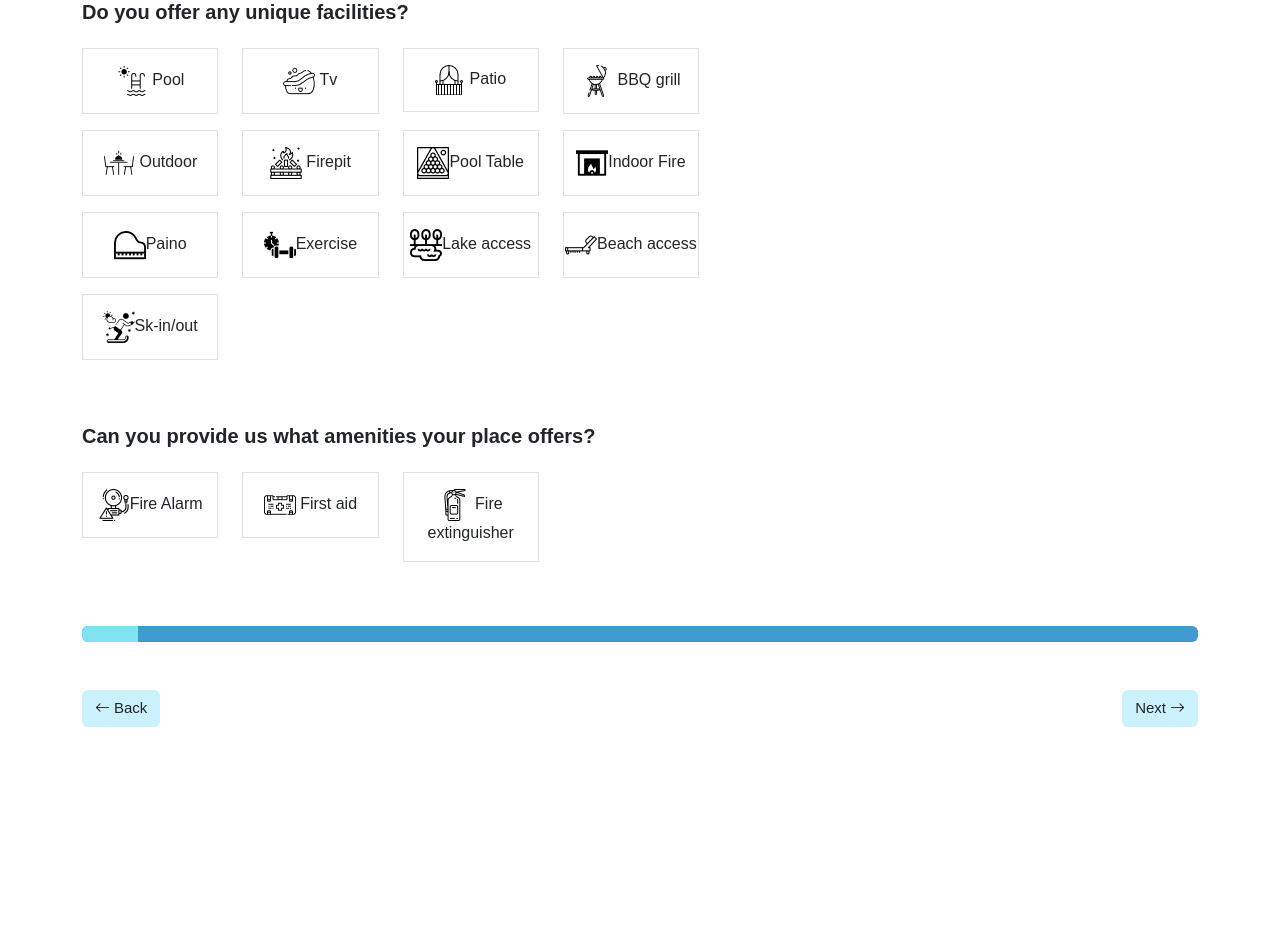
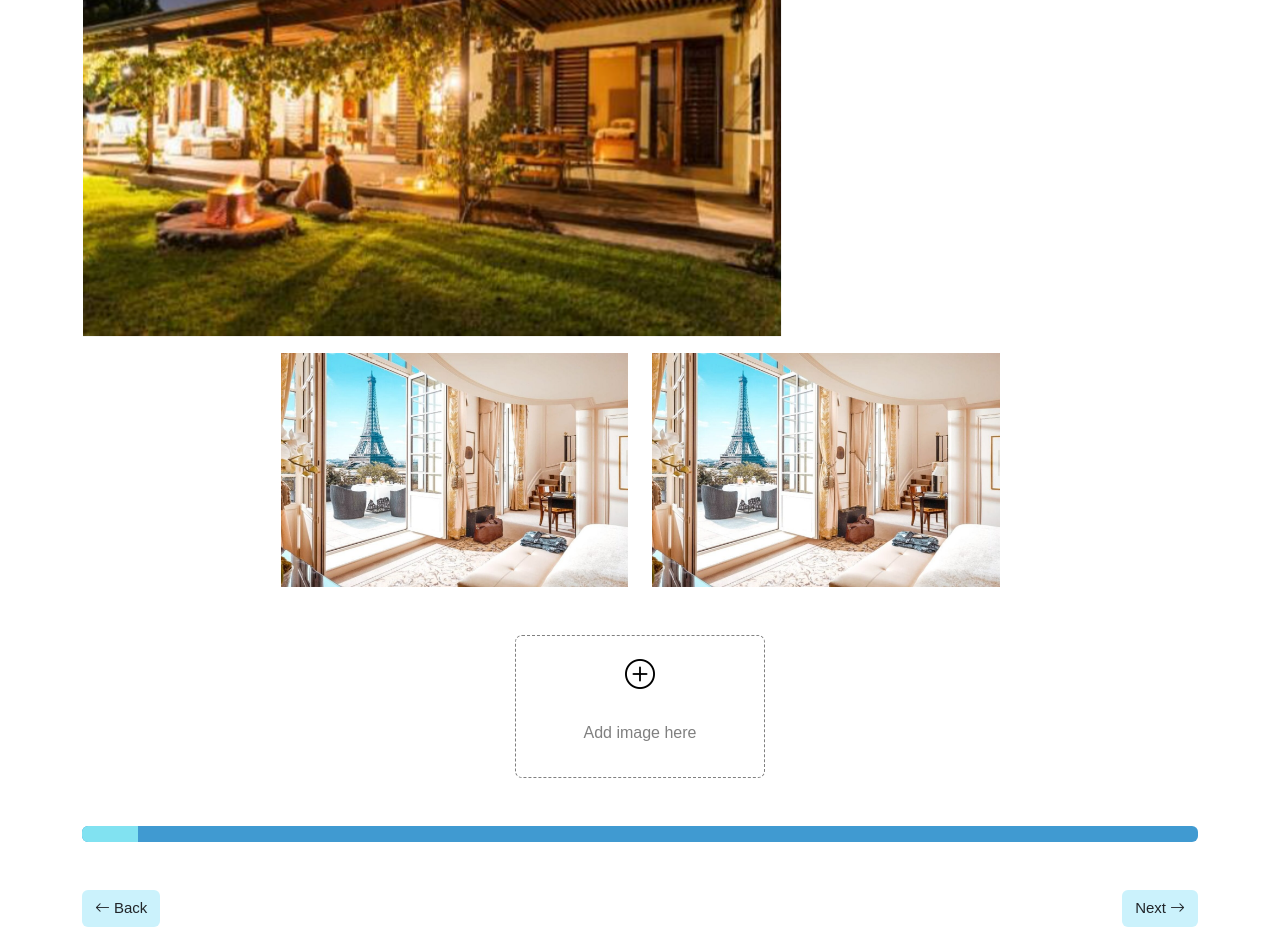
Before and after one commit to BalteeBhaii/WeHost, a React (Create React App) app: page /property in a window 1280 px wide. Shown: the part 400-1327 px from the top of the page. Before the commit the page ends 1127 px from the top, so only its background shows below. Built offline with nearby package versions, Linux system fonts and the light colour scheme.

Commit message:
designed steps of host property

```diff
--- /dev/null
+++ b/src/components/verifyPropertyComponent/eightStep.js
@@ -0,0 +1,21 @@
+import React from 'react';
+const EightStep= () => {
+    return (
+        <>
+            <div className='container '>
+                <h3 className='verify-2nd-title mb-0 mt-5 text-center'>Insert photos of your property </h3>
+                <h4 className='text-center'>You need to add minimum of 4 photos in it </h4>
+                <div className='col-md-5 col-sm-12 mt-5  drag-files-wrapper'>
+                <div className="fileDropBox"><i className="bi bi-images drag-file-image "></i>
+                <h3 className='drag-file-header mt-4'>Drag Your Photos Here</h3>
+                <p className='drag-file-text'>Choose atleast 5 photos</p>
+                <span className='text-decoration-underline text-dark mt-5 drag-file-here'>Upload your file here</span>
+
+                </div>
+                </div>
+            </div>
+        </>
+    );
+}
+
+export default EightStep;
--- /dev/null
+++ b/src/components/verifyPropertyComponent/ninethStep.js
@@ -0,0 +1,30 @@
+import React from 'react';
+const NinethStep= () => {
+    return (
+        <>
+            <div className='container '>
+                <h3 className='verify-2nd-title mb-0 mt-5 text-center'>Here are the photos we arranged it for you </h3>
+                <h4 className='text-center'>Have take a look! </h4>
+                <div className=' col-md-5 col-sm-12 mt-5 '>
+                <img className='upload-main-image' src='/images/houseimage1.png' alt="" />
+                </div>
+                <div className='row uploaded-images'>
+                    <div className='col-6 mt-3'>
+                    <img className='uploaded-image' src='/images/explore-1.jpg' alt="" />
+                    </div>
+                    <div className='col-6 mt-3'>
+                    <img className='uploaded-image' src='/images/explore-1.jpg' alt="" />
+                    </div>
+                </div>
+                <div className='col-md-5 col-sm-12 mt-5  photos-drag-files-wrapper'>
+                <div className="photoDropBox"><i className="bi bi-plus-circle drag-file-image "></i>
+                <p className=' mt-4'>Add image here</p>
+
+                </div>
+                </div>
+            </div>
+        </>
+    );
+}
+
+export default NinethStep;
--- a/src/globalcss/styles.css
+++ b/src/globalcss/styles.css
@@ -2100,10 +2100,58 @@ line-height: 37px;
 .entire-place-text{
     color:#ADADAD;
 }
-
-
-
-
+ /* image upload section stared */
+.drag-files-wrapper{
+    max-width:500px;
+    margin:0 auto;
+    margin-top:40px;
+}
+.fileDropBox{
+    padding: 4rem 4rem;
+    border: 1px dashed gray;
+    text-align: center;
+    color: gray;
+    border-radius: 7px;
+}
+.drag-file-image{
+    font-size: 30px;
+    color: #000000;
+}
+.drag-file-header{
+    color:#000000;
+    font-size: 20px;
+}
+.drag-file-text{
+    font-size: 15px;
+}
+.drag-file-here{
+    font-size: 15px;
+    cursor: pointer;
+}
+.photos-drag-files-wrapper{
+    max-width:250px;
+    margin:0 auto;
+    margin-top:40px;
+    cursor: pointer;
+}
+.photoDropBox{
+    padding: 1rem 1rem;
+    border: 1px dashed gray;
+    text-align: center;
+    color: gray;
+    border-radius: 7px;
+}
+.upload-main-image{
+    max-width: 700px;
+}
+.uploaded-image{
+    max-width: 100%;
+}
+.uploaded-images{
+       max-width: 743px;
+       margin: auto;
+}
+/* image upload section Ended */
 
 @media screen and (max-width: 1025px) {
     .figure-text-sizing h2{
--- a/src/pages/verifyPropertyPage.js
+++ b/src/pages/verifyPropertyPage.js
@@ -10,9 +10,11 @@ import FifthStep from '../components/verifyPropertyComponent/fifthStep';
 import SixthStep from '../components/verifyPropertyComponent/sixthStep';
 import StepTwo from '../components/verifyPropertyComponent/stepTwo';
 import SeventhStep from '../components/verifyPropertyComponent/seventhStep';
+import EightStep from '../components/verifyPropertyComponent/eightStep';
+import NinethStep from '../components/verifyPropertyComponent/ninethStep';
 import '../globalcss/styles.css';
 const VerifyPropertyPage = () => {
-    const [page, setPage] = useState(8)
+    const [page, setPage] = useState(10)
     return (
         <>
             <PropertyHeader/>
@@ -27,6 +29,8 @@ const VerifyPropertyPage = () => {
                     {(page === 6) && <SixthStep/>}
                     {(page === 7) && <StepTwo/>}
                     {(page === 8) && <SeventhStep/>}
+                    {(page === 9) && <EightStep/>}
+                    {(page === 10) && <NinethStep />}
                     <div className='position-relative container'>
                         <div className="progress my-5" style={{background: '#0079c2bf'}}>
                             <div className="progress-bar" style={{width: '5%', background: '#81E2F1'}}></div>
```
Also changed, not shown: public/images/houseimage1.png (added).
